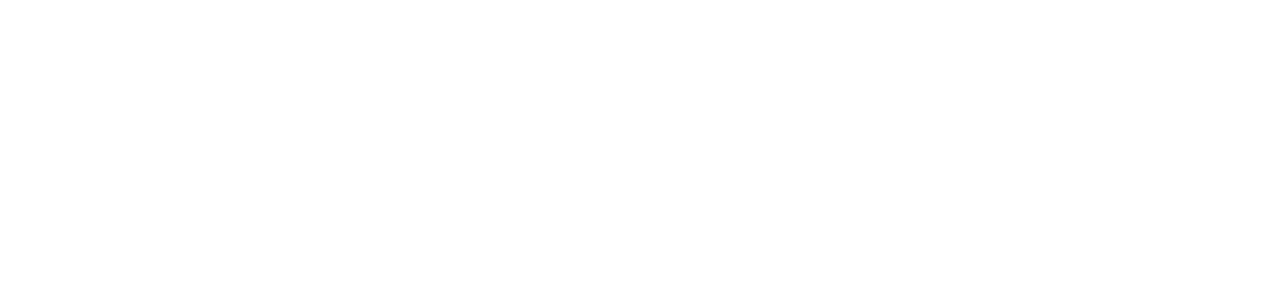
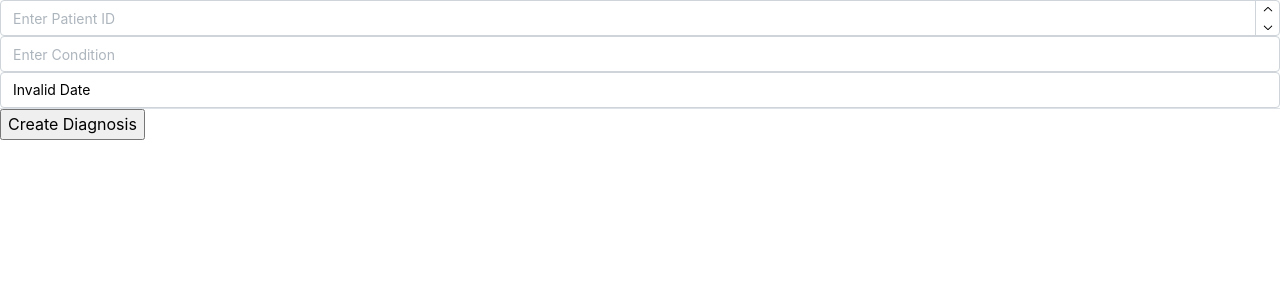
Before and after one commit to N00222244/doctorhouse, a React (Create React App) app: page /app/diagnoses/create in a window 1280 px wide. Shown: the top 300 px of the page. Built offline with nearby package versions, Linux system fonts and the light colour scheme; no server answers; sample sign-in values are in the browser's storage.

Commit message:
edit diagnoses works partially noticed that the date isnt actually being updated so need to check it works on other endpoints that use date within the request possible error between mantine calander vs the api taking a unix timestamp anyway look at it later

```diff
--- a/src/App.js
+++ b/src/App.js
@@ -42,6 +42,8 @@
 // diagnoses
 import Diagnoses from "./pages/Diagnoses/AllDiagnoses";
 import SingleDiagnoses from "./pages/Diagnoses/SingleDiagnosis";
+import CreateDiagnoses from "./pages/Diagnoses/CreateDiagnoses";
+import EditDiagnoses from "./pages/Diagnoses/EditDiagnoses";
 
 
 const App = () =>{
@@ -83,6 +85,8 @@
                             {/* Diagnoses */}
                             <Route path="diagnoses" element={<Diagnoses/>} />
                             <Route path="diagnoses/:id" element={<SingleDiagnoses/>} />
+                            <Route path="diagnoses/create" element={<CreateDiagnoses/>} />
+                            <Route path="diagnoses/:id/edit" element={<EditDiagnoses/>} />
 
 
 
--- a/src/pages/Appointments/AllAppointments.js
+++ b/src/pages/Appointments/AllAppointments.js
@@ -60,7 +60,7 @@
                                 return(
                                     <Card shadow="sm" padding="lg" radius="md" withBorder>
                                     <div>
-                                        <h2> Date: {appointment.appointment_date}</h2>
+                                        <h2> Date: {new Date(appointment.appointment_date * 1000).toLocaleDateString()}</h2>
                                         <h2> Patient: {appointment.patient_id}</h2>
                                         <button onClick={() => navigate(`../appointments/${appointment.id}`)}>View Appointment</button>
                                     </div>
--- /dev/null
+++ b/src/pages/Diagnoses/CreateDiagnoses.js
@@ -0,0 +1,95 @@
+import axios from "axios";
+import { useNavigate } from "react-router-dom";
+import { useAuth } from "../../utils/useAuth";
+import { TextInput, NumberInput, Divider } from "@mantine/core";
+import { useForm  } from '@mantine/form';
+import { showNotification } from "@mantine/notifications";
+import { DatePickerInput } from "@mantine/dates";
+
+
+
+
+
+const CreateDiagnoses = () => {
+
+
+    const navigate = useNavigate();
+    const { token } = useAuth();
+   // console.log("Token before post request is sent:", token); <-- Kept geting 401 error
+   // needed to see what actually was being sent when token was called from use auth
+   // turns out the whole object was and forgot to destructure it oopsie daisies
+
+
+
+   //added mantine hook instead of using use state to use the helper function getinputprops
+    const form = useForm({
+        initialValues:{
+        patient_id: '',
+        condistion: '',
+        diagnosis_date: ''
+        },
+         validate: {
+
+        },
+    });
+
+
+    const handleSubmit = () => {
+
+
+
+        console.log('Token value:', token);
+        // sends a post request to the api url with the form data
+        axios.post(`https://fed-medical-clinic-api.vercel.app/diagnoses`, form.values, {
+            headers: {
+                Authorization: `Bearer ${token}`
+            }
+        })
+
+
+        .then((res) => { //after this request
+            console.log(res); //logs response data to console to verify
+            navigate(`../${res.data.id}`, { relative: 'path' })
+
+            showNotification({
+                title: 'Diagnosis Created Succesfully',
+                message: `${res.data.patient_id}  diagnosis has been added succesfully.`,
+                color: 'green',
+                autoClose: 7000
+
+            });
+
+
+        })
+        .catch((err) =>{ // catch any erros and log them to the console
+            console.log(err);
+
+
+        });
+    }
+
+    return (
+        <div>
+
+            <form onSubmit={form.onSubmit(handleSubmit)}>
+
+
+                <NumberInput    {...form.getInputProps('patient_id')}  name="patient_id"  placeholder="Enter Patient ID" ></NumberInput>
+                <TextInput   {...form.getInputProps('condition')}  name="condition"  placeholder="Enter Condition" ></TextInput>
+                <DatePickerInput   {...form.getInputProps('diagnosis_date')}  name="diagnosis_date"  placeholder="Enter Diagnosis Date" ></DatePickerInput>
+
+
+
+                <Divider></Divider>
+
+
+
+                <button type="submit">Create Diagnosis</button>
+            </form>
+
+
+        </div>
+    )
+}
+
+export default CreateDiagnoses;
--- /dev/null
+++ b/src/pages/Diagnoses/EditDiagnoses.js
@@ -0,0 +1,96 @@
+import axios from "axios";
+import { useNavigate, useParams } from "react-router-dom";
+import { useAuth } from "../../utils/useAuth";
+import { TextInput, NumberInput } from "@mantine/core";
+import { useForm  } from '@mantine/form';
+import { showNotification } from "@mantine/notifications";
+import { DatePickerInput } from "@mantine/dates";
+
+
+
+
+
+const EditDiagnoses = () => {
+
+
+    const navigate = useNavigate();
+    const { token } = useAuth();
+    const {id} = useParams();
+   // console.log("Token before post request is sent:", token); <-- Kept geting 401 error
+   // needed to see what actually was being sent when token was called from use auth
+   // turns out the whole object was and forgot to destructure it oopsie daisies
+
+
+
+   //added mantine hook instead of using use state to use the helper function getinputprops
+    const form = useForm({
+        initialValues:{
+        patient_id: '',
+        condistion: '',
+        diagnoses_date: ''
+
+
+        },
+         validate: {
+
+        },
+    });
+
+
+
+
+
+    const handleSubmit = () => {
+
+
+
+        console.log('Token value:', token);
+        // sends a post request to the api url with the form data
+        axios.patch(`https://fed-medical-clinic-api.vercel.app/diagnoses/${id}`, form.values, {
+            headers: {
+                Authorization: `Bearer ${token}`
+            }
+        })
+
+
+        .then((res) => { //after this request
+            console.log(res); //logs response data to console to verify
+            navigate(`/app/diagnoses/${res.data.id}`, { relative: 'path' })
+
+            showNotification({
+                title: 'Diagnoses Edited Succesfully',
+                message: `Diagnoses on ${new Date(res.data.diagnoses_date).toLocaleDateString()}  Edited succesfully.`,
+                color: 'green',
+                autoClose: 7000
+
+
+            });
+
+
+        })
+        .catch((err) =>{ // catch any erros and log them to the console
+            console.log(err);
+
+
+        });
+    }
+
+    return (
+        <div>
+
+            <form onSubmit={form.onSubmit(handleSubmit)}>
+
+
+                <DatePickerInput  {...form.getInputProps('diagnoses_date')}  name="diagnoses_date"  placeholder="Enter Diagnoses Date" ></DatePickerInput>
+                <TextInput    {...form.getInputProps('condition')}  name="condition"  placeholder="Enter Condition" ></TextInput>
+                <NumberInput   {...form.getInputProps('patient_id')}  name="patient_id"  placeholder="Enter Patient ID" ></NumberInput>
+
+                <button type="submit">Edit Diagnoses</button>
+            </form>
+
+
+        </div>
+    )
+}
+
+export default EditDiagnoses;
```
